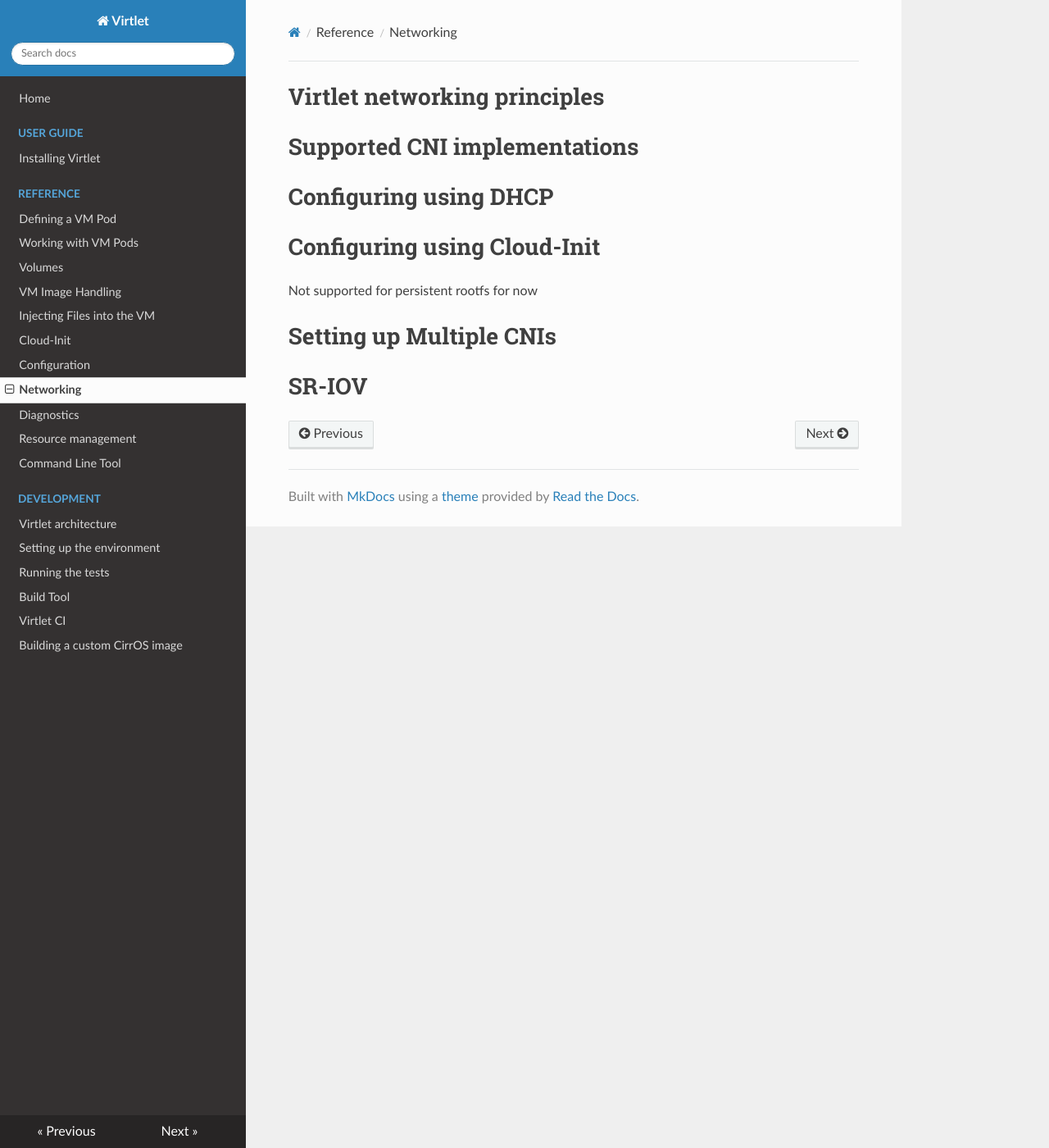
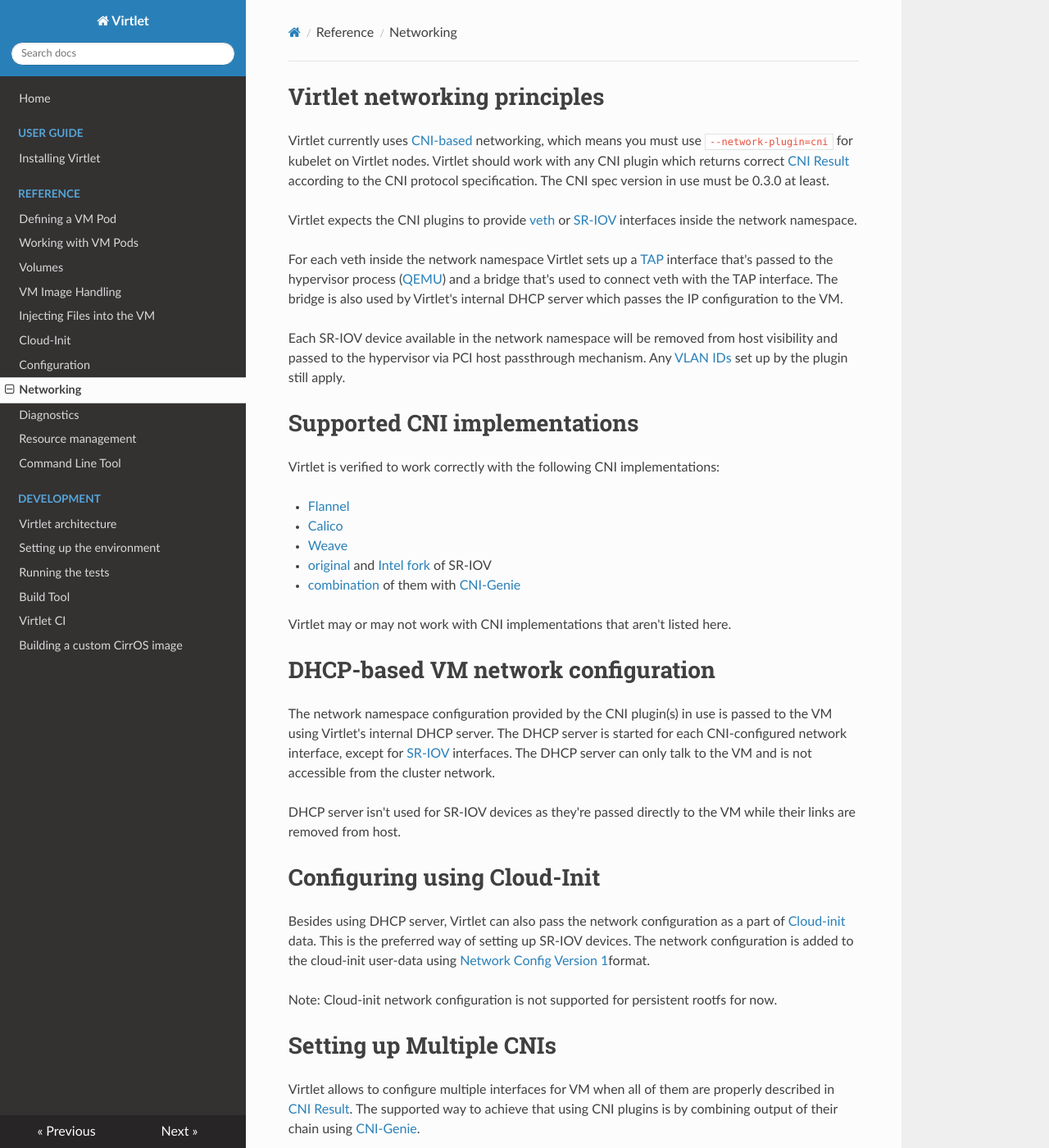
Before and after one commit to Mirantis/virtlet, an MkDocs documentation site: the page built from docs/reference/networking.md, in a window 1280 px wide and 1400 px high. Shown: the whole window at 82% size. Built offline with MkDocs 1.6.1, drawn with Linux system fonts in a browser that asks for light colours; nearby versions of some CDN libraries; some of the changed text lies outside the part shown.

Commit message:
Add networking description

```diff
--- a/docs/reference/networking.md
+++ b/docs/reference/networking.md
@@ -1,13 +1,96 @@
 # Virtlet networking principles
+
+Virtlet currently uses [CNI-based](https://github.com/containernetworking/cni)
+networking, which means you must use `--network-plugin=cni` for kubelet on
+Virtlet nodes.  Virtlet should work with any CNI plugin which returns correct
+[CNI Result](https://github.com/containernetworking/cni/blob/spec-v0.3.1/SPEC.md#result)
+according to the CNI protocol specification.  The CNI spec version in use must
+be 0.3.0 at least.
+
+Virtlet expects the CNI plugins to provide
+[veth](http://man7.org/linux/man-pages/man4/veth.4.html) or
+[SR-IOV](https://en.wikipedia.org/wiki/Single-root_input/output_virtualization)
+interfaces inside the network namespace.
+
+For each veth inside the network namespace Virtlet sets up
+a [TAP](https://en.wikipedia.org/wiki/TUN/TAP) interface that's passed to the
+hypervisor process ([QEMU](https://www.qemu.org)) and a bridge that's used to
+connect veth with the TAP interface.  The bridge is also used by Virtlet's
+internal DHCP server which passes the IP configuration to the VM.
+
+Each SR-IOV device available in the network namespace will be removed from host
+visibility and passed to the hypervisor via PCI host passthrough mechanism.
+Any [VLAN IDs](https://en.wikipedia.org/wiki/Virtual_LAN) set up by the plugin
+still apply.
 
 # Supported CNI implementations
 
-# Configuring using DHCP
+Virtlet is verified to work correctly with the following CNI implementations:
+
+* [Flannel](https://github.com/coreos/flannel)
+* [Calico](https://github.com/projectcalico/cni-plugin)
+* [Weave](https://github.com/weaveworks/weave)
+* [original](https://github.com/hustcat/sriov-cni) and [Intel fork](https://github.com/intel/sriov-cni) of SR-IOV
+* [combination](#multi-cni) of them with [CNI-Genie](https://github.com/Huawei-PaaS/CNI-Genie)
+
+Virtlet may or may not work with CNI implementations that aren't listed here.
+
+# DHCP-based VM network configuration
+
+The network namespace configuration provided by the CNI plugin(s) in use is
+passed to the VM using Virtlet's internal DHCP server.  The DHCP server is
+started for each CNI-configured network interface, except for [SR-IOV](#sr-iov)
+interfaces.  The DHCP server can only talk to the VM and is not accessible
+from the cluster network.
+
+DHCP server isn't used for SR-IOV devices as they're passed directly to the VM
+while their links are removed from host.
 
 # Configuring using Cloud-Init
 
-Not supported for persistent rootfs for now
+Besides using DHCP server, Virtlet can also pass the network configuration as
+a part of [Cloud-init](./cloud-init.md) data.  This is the preferred way of
+setting up SR-IOV devices.  The network configuration is added to the
+cloud-init user-data using
+[Network Config Version 1](https://cloudinit.readthedocs.io/en/latest/topics/network-config-format-v1.html)format.
 
-# Setting up Multiple CNIs
+Note: Cloud-init network configuration is not supported for persistent rootfs
+for now.
+
+# <a name="multi-cni"></a> Setting up Multiple CNIs
+
+Virtlet allows to configure multiple interfaces for VM when all of them are
+properly described in
+[CNI Result](https://github.com/containernetworking/cni/blob/spec-v0.3.1/SPEC.md#result).
+The supported way to achieve that using CNI plugins is by combining
+output of their chain using [CNI-Genie](https://github.com/Huawei-PaaS/CNI-Genie).
+
+Before you proceed, please read the CNI Genie [documentation](https://github.com/Huawei-PaaS/CNI-Genie/blob/master/docs/CNIGenieFeatureSet.md).
+There are two ways to tell CNI Genie which CNI networks to use:
+
+* by setting `cni: <plugins list>` in the pod annotation
+* by setting the `default_plugin` option in the CNI Genie configuration file
+
+Note: when using Calico plugin, you must specify it as the first one in the
+plugin chain, or, alternatively, disable the default route setup for other
+plugins that precede Calico.  This is a Calico-specific limitation.
+
+## Configuring networks
+
+CNI plugins are expected to use 0.3.0 version of CNI Result spec or later.
+Each CNI config must include `cniVersion` field, with minimum version being
+0.3.0, too.
+
+## Sample configuration
+
+Please refer to the [detailed documentation](https://github.com/Mirantis/virtlet/blob/master/docs/multiple-interfaces.md#example-files)
+that contains an example of configuration files for CNI Genie with Calico being used for
+the primary interface and Flannel being used for the secondary one.
 
 # SR-IOV
+
+Any SR-IOV devices contained in the CNI result are passed to the VM using PCI
+host-passthrough.  The hardware configuration which is set up by the CNI plugin
+(MAC address, VLAN tag) is preserved by Virtlet.  If a VLAN ID is set it's
+configured on the host side, so it can't be changed from within the VM to gain
+unauthorised network access.
```
